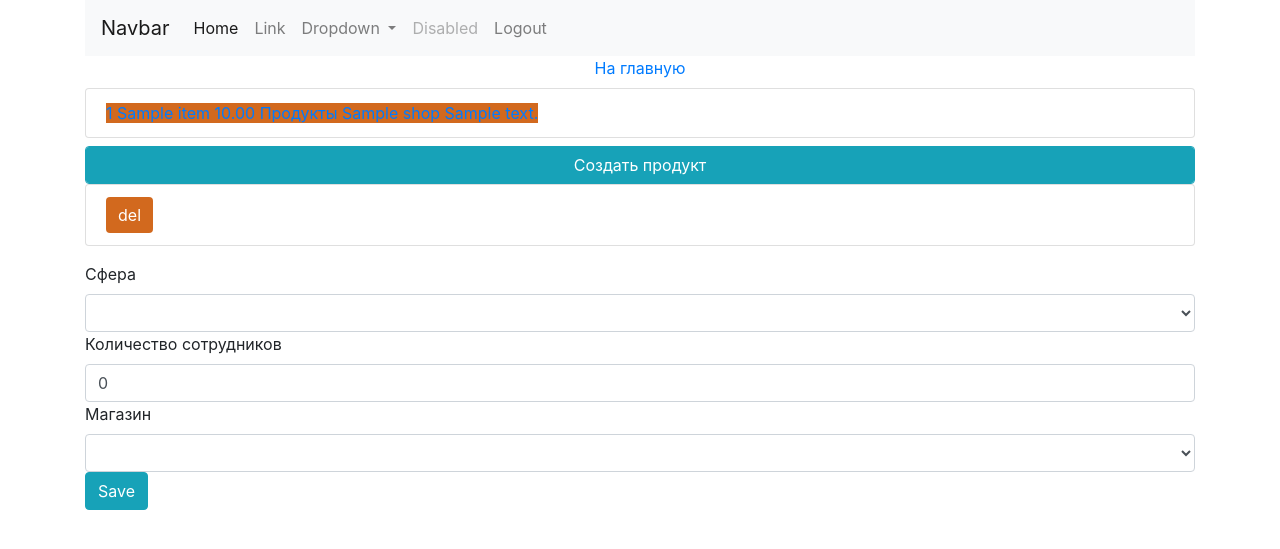
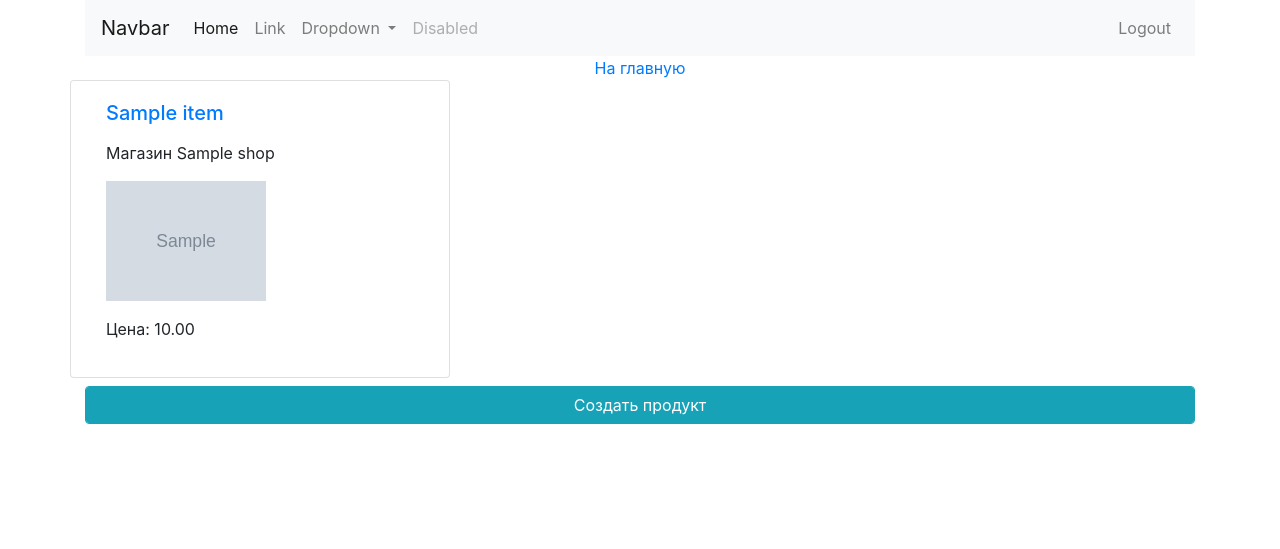
Before and after one commit to tms-python/shopz23, a Django app: page /item_list/ in a window 1280 px wide. Shown: the top 549 px of the page. Run offline with Django 3.2, Linux system fonts and the light colour scheme; tables that the repository leaves empty hold one stand-in row (values such as "Sample post"); grey boxes marked "Sample" are stand-in pictures; lists and menus that the app fills with data are empty; some libraries are stand-ins or nearby versions.

Commit message:
add pagination

```diff
--- a/SHOP/SHOP/urls.py
+++ b/SHOP/SHOP/urls.py
@@ -18,9 +18,11 @@ from django.conf.urls import url
 from django.conf.urls.static import static
 from django.contrib import admin
 from django.urls import path, include
+import debug_toolbar
 
 urlpatterns = [
     path('admin/', admin.site.urls),
+    path('__debug__/', include(debug_toolbar.urls)),
     url(r'^api-auth/', include('rest_framework.urls')),
     path('', include('shop_app.urls', namespace='shop_app')),
     path('user/', include('users_app.urls', namespace='users_app')),
--- a/SHOP/shop_app/__init__.py
+++ b/SHOP/shop_app/__init__.py
@@ -0,0 +1 @@
+default_app_config = 'shop_app.apps.ShopAppConfig'
--- a/SHOP/shop_app/apps.py
+++ b/SHOP/shop_app/apps.py
@@ -1,5 +1,11 @@
 from django.apps import AppConfig
+from django.db.models.signals import post_save
 
 
 class ShopAppConfig(AppConfig):
     name = 'shop_app'
+
+    def ready(self):
+        from .signals import change_shop_staff_amount
+        Department = self.get_model('Department')
+        post_save.connect(change_shop_staff_amount, sender=Department)
--- a/SHOP/shop_app/templates/shop_app/base.html
+++ b/SHOP/shop_app/templates/shop_app/base.html
@@ -63,7 +63,9 @@
                 <a class="nav-link disabled" href="#" tabindex="-1" aria-disabled="true">Disabled</a>
               </li>
 
-              <li class="nav-item">
+            </ul>
+            <ul class="navbar-nav mr-left">
+              <li class="nav-item left">
                 <a class="nav-link " href="{% url 'users_app:logout' %}"
                    tabindex="-1" aria-disabled="true">Logout</a>
               </li>
@@ -71,12 +73,12 @@
           </div>
         </nav>
 
-        {% if user.is_authenticated %}
-          <div class="col-lg-6 offset-3">
-            <img src="{% static 'shop_app/image/download.jpeg' %}"
-                 style="max-width: 300px">
-          </div>
-        {% endif %}
+{#        {% if user.is_authenticated %}#}
+{#          <div class="col-lg-6 offset-3">#}
+{#            <img src="{% static 'shop_app/image/download.jpeg' %}"#}
+{#                 style="max-width: 300px">#}
+{#          </div>#}
+{#        {% endif %}#}
       </div>
     </div>
     <div class="row">
--- a/SHOP/shop_app/templates/shop_app/item_list.html
+++ b/SHOP/shop_app/templates/shop_app/item_list.html
@@ -1,4 +1,5 @@
 {% extends 'shop_app/base.html' %}
+{% load static %}
 {% block title %}
   Список товаров
 {% endblock %}
@@ -8,179 +9,83 @@
     <a href="{% url 'shop_app:index' %}">На главную</a>
   </div>
 
-  <div class="col-lg-12 mt-2 ">
-    <ul class="list-group">
-      {% for item in item_list %}
-        <li class="list-group-item">
-          <a class="my_class" href="{% url 'shop_app:item_update' item.id %}">
-            {{ forloop.counter }} {{ item }}
+  {% for item in item_list %}
+    <div class="card col-lg-4" style="width: 18rem;">
+      <div class="card-body">
+        <h5 class="card-title">
+          <a href="{% url 'shop_app:item_detail' item.id %}">
+            {{ item.name }}
           </a>
-        </li>
-      {% endfor %}
-    </ul>
-  </div>
+        </h5>
+        <p class="card-text">
+          <p>
+            Магазин {{ item.department.shop.name }}
+          </p>
+          {% if item.image %}
+            <p>
+              <img src="{{ item.image.url }}" style="max-width: 10rem">
+            </p>
+          {% else %}
+            <p >
+              Изображение отсутствует
+            </p>
+          {% endif %}
+
+          <p>
+            Цена: {{ item.price }}
+          </p>
+        </p>
+      </div>
+    </div>
+  {% endfor %}
+  {% if paginator.num_pages > 1 %}
+
+      <div class="col-lg-12">
+        <nav aria-label="Page navigation example">
+          <ul class="pagination">
+            {% if page_obj.number > 1 %}
+              <li class="page-item"><a class="page-link" href="{{ request.path }}?page=1">&lt;&lt;</a></li>
+            {% endif %}
+            {% if page_obj.has_previous %}
+              <li class="page-item">
+                <a class="page-link" href="{{ request.path }}?page={{ page_obj.previous_page_number }}">
+                  &lt;
+                </a>
+              </li>
+            {% endif %}
+
+            {% for pn in paginator.page_range %}
+              {% if page_obj.number != pn %}
+
+                <li class="page-item">
+                  <a class="page-link" href="{{ request.path }}?page={{ pn }}">
+                    {{ pn }}
+                  </a>
+                </li>
+                {% else %}
+                <li class="page-item page-item active"><a class="page-link" href="#">{{ pn }}</a></li>
+              {% endif %}
+            {% endfor %}
+
+            {% if page_obj.has_next %}
+              <li class="page-item">
+                <a class="page-link" href="{{ request.path }}?page={{ page_obj.next_page_number }}">
+                  &gt;
+                </a>
+              </li>
+              <li class="page-item">
+                <a class="page-link" href="{{ request.path }}?page={{ page_obj.paginator.num_pages }}">
+                  &gt;&gt;
+                </a>
+              </li>
+            {% endif %}
+          </ul>
+        </nav>
+      </div>
+{% endif %}
   <div class="col-lg-12 mt-2 text-center ">
     <a class="btn btn-info form-control" href="{% url 'shop_app:item_create' %}">
       Создать продукт
     </a>
   </div>
-
-  <div id="app" class="col-lg-12">
-    <div>
-      <ul class="list-group">
-        <li class="list-group-item"
-            v-for="department, index in department_list">
-          <span @click.prevent="insert_data_to_department_object(index)" style="cursor: pointer">[[ department.sphere_name]]</span>
-          <button
-              class="btn btn-danger my_class"
-              @click.prevent="delete_department(index)">
-            del
-          </button>
-        </li>
-      </ul>
-    </div>
-
-    <div class="row">
-      <div class="col-lg-12 mt-3">
-
-        <label for="sphere">Сфера</label>
-        <select id="sphere" class="form-control"
-                v-model="department_object.sphere">
-          <option v-for="sphere in sphere_list" :value="sphere.id">
-            [[sphere.name]]
-          </option>
-        </select>
-
-        <label for="staff_amount">Количество сотрудников</label>
-        <input id="staff_amount"
-               class="form-control"
-               type="number" v-model="department_object.staff_amount">
-
-        <label for="shop">Магазин</label>
-        <select id="shop" class="form-control"
-                v-model="department_object.shop">
-          <option
-              v-for="shop in shop_list" :value="shop.id">
-            [[shop.name]]
-          </option>
-        </select>
-
-        <button class="btn btn-info"
-                v-if="department_object.id === null"
-                @click.prevent="save_department()">
-          Save
-        </button>
-        <button class="btn btn-info"
-                v-else-if="department_object.id !== null"
-                @click.prevent="update_department()">
-          Update
-        </button>
-      </div>
-    </div>
-  </div>
-
-  <script>
-    axios_instance.get('{% url "shop_app:department-list" %}').then(response=>{
-      console.log(response.data)
-    })
-  </script>
-
-  <script>
-  let template_department_object = {
-    id: null,
-    sphere: '',
-    staff_amount: 0,
-    shop: null
-  };
-  new Vue({
-    el: '#app',
-    delimiters: ['[[', ']]'],
-    data: function () {
-      return {
-        department_list: [
-          {}
-        ],
-        sphere_list: [
-          {id: '1', name: 'Продукты'},
-          {id: '2', name: 'Игрушки'},
-          {id: '3', name: 'Одежда'},
-        ],
-        shop_list: [],
-        department_object: this.copy_department(),
-      }
-    },
-    methods: {
-      get_department_list: function () {
-        axios_instance.get('api/department/').then(response=>{
-          this.department_list = response.data
-        })
-      },
-      copy_department: function (department_object) {
-        let department = {};
-        if (department_object === undefined){
-          department_object = template_department_object
-        }
-        for (let key in department_object){
-          department[key] = department_object[key]
-        }
-        return department
-      },
-      save_department: function(){
-        axios_instance.post('api/department/', this.department_object).then(response=>{
-          if (response.status === 201){
-            console.log(response.data);
-            this.department_list.push(response.data);
-            this.department_object = this.copy_department()
-          } else {
-            alert('Все плохо')
-          }
-        }).catch(()=>{alert('Все плохо')})
-      },
-      get_element_index_by_object_id: function(object_id, object_list){
-        for (let index = 0; index < object_list.length; index++){
-          if (object_list[index].id === object_id){
-            return index
-          }
-        }
-      },
-      update_department: function(){
-        let department_object_id = this.department_object.id;
-        axios_instance.put(`api/department/${department_object_id}/`, this.department_object).then(response=>{
-          let object_index = this.get_element_index_by_object_id(department_object_id, this.department_list);
-          this.department_list[object_index] = response.data;
-          this.department_object = this.copy_department()
-        })
-      },
-      delete_department: function (index) {
-        let element_id = this.department_list[index].id;
-        axios_instance.delete(`api/department/${element_id}`).then(response=>{
-          if (response.status === 204){
-            this.department_list.splice(index, 1)
-          }
-        })
-      },
-      insert_data_to_department_object: function(index){
-        this.department_object = this.copy_department(this.department_list[index])
-      },
-      get_shop_list: function () {
-        axios_instance.get('api/shop/').then(response=>{
-          this.shop_list = response.data
-        })
-      },
-    },
-    mounted: function () {
-      this.get_department_list();
-      this.get_shop_list()
-    }
-  })
-</script>
-<style>
-  button {
-    background-color: chocolate;
-  }
-  .my_class {
-    background-color: chocolate;
-    border: black;
-  }
-</style>
 {% endblock %}
--- a/SHOP/shop_app/urls.py
+++ b/SHOP/shop_app/urls.py
@@ -3,6 +3,7 @@ from .views import (
     index,
     ItemListView,
     ItemCreate,
+    ItemDetail,
     ItemUpdate,
     ItemDelete,
     IndexView,
@@ -16,6 +17,7 @@ urlpatterns = [
     path('', IndexView.as_view(), name='index'),
     path('item_list/', ItemListView.as_view(), name='item_list'),
     path('item_create/', ItemCreate.as_view(), name='item_create'),
+    path('item_detail/<int:pk>/', ItemDetail.as_view(), name='item_detail'),
     path('item_update/<int:pk>/', ItemUpdate.as_view(), name='item_update'),
     path('item_delete/<int:pk>/', ItemDelete.as_view(), name='item_delete'),
     path('api/', include('shop_app.api.urls')),
--- a/SHOP/shop_app/views.py
+++ b/SHOP/shop_app/views.py
@@ -10,7 +10,9 @@ from django.views.generic import (
     UpdateView,
     DeleteView,
     View,
-    TemplateView)
+    TemplateView,
+    DetailView,
+)
 
 from .models import (
     Item,
@@ -36,10 +38,14 @@ class ItemListView(ListView):
     template_name = 'shop_app/item_list.html'
     model = Item
     context_object_name = 'item_list'
+    paginate_by = 12
 
     def get_queryset(self):
         # return Item.objects.filter()
-        return Item.objects.all()
+        return Item.objects.select_related('department__shop', 'department')
+
+    def get_paginate_by(self, queryset):
+        return super(ItemListView, self).get_paginate_by(self.get_queryset())
 
     def get(self, request, *args, **kwargs):
         return super(ItemListView, self).get(request, *args, **kwargs)
@@ -49,6 +55,15 @@ class ItemCreate(CreateView):
     template_name = 'shop_app/item_create.html'
     model = Item
     form_class = ItemForm
+
+
+class ItemDetail(DetailView):
+    model = Item
+    template_name = 'shop_app/item_detail.html'
+    context_object_name = 'item'
+
+    def get_queryset(self):
+        return Item.objects.select_related('department', 'department__shop')
 
 
 class ItemUpdate(UpdateView):
```
Also changed, not shown: SHOP/SHOP/settings.py (+23 -0 lines), SHOP/shop_app/models.py (+30 -0 lines), SHOP/shop_app/signals.py (added, +10 -0 lines), SHOP/shop_app/templates/shop_app/item_detail.html (added, +21 -0 lines).
